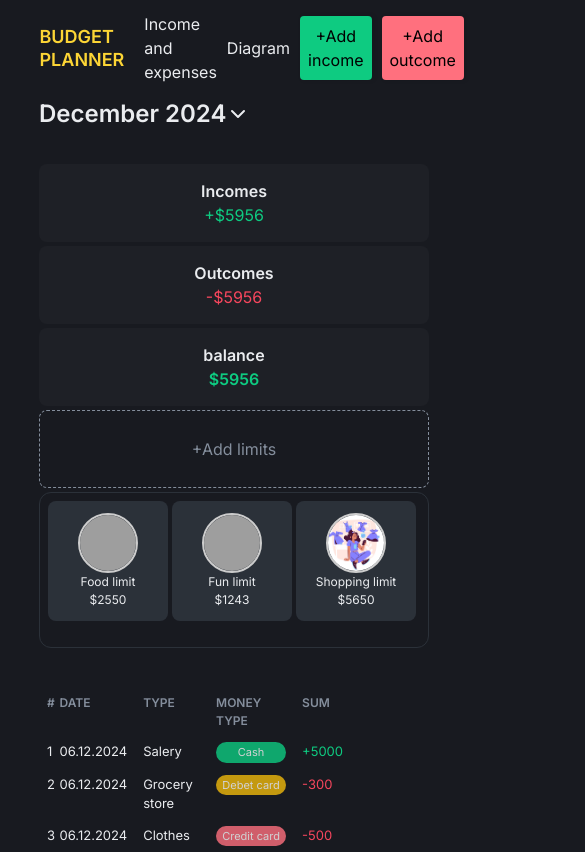
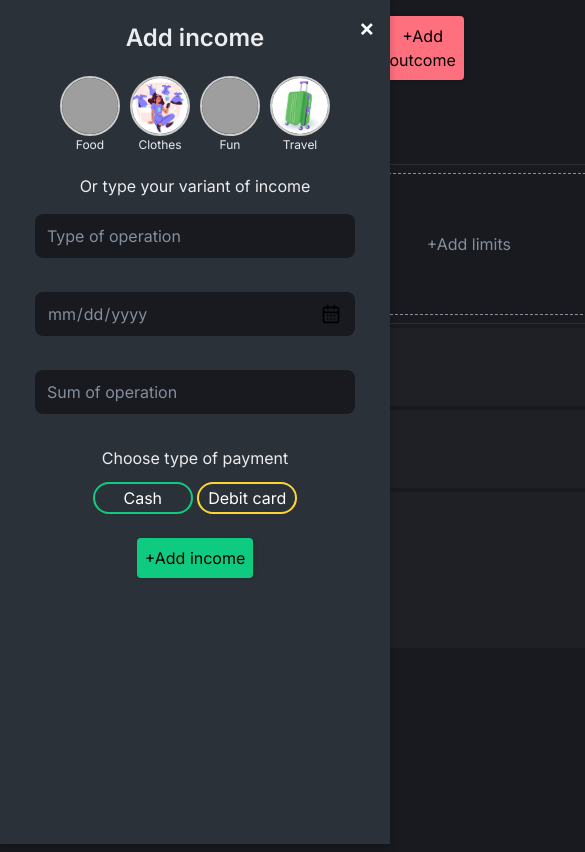
Before and after one commit to juliachaush/Interactive-budget-planner, a website built with webpack: page src/index.html in a window 390 px wide. Both pictures are taken after a click on the button "+Add income". Shown: the top 852 px of the page, 585 px wide, since content can reach past the window. Built offline with nearby package versions, Linux system fonts and the light colour scheme; grey boxes are pictures that could not be loaded; files whose address does not match are found by name.

Commit message:
add module for modal

```diff
--- a/src/index.html
+++ b/src/index.html
@@ -67,7 +67,7 @@
             </div>
           </div>
 
-          <button class="addlimits-button">+Add limits</button>
+
 
           <div class="limits-container">
 
@@ -96,6 +96,7 @@
     <div>Shopping limit</div>
     <div>$5650</div>
   </div>
+  <button class="addlimits-button">+Add limits</button>
 </div>
 
       </div>
@@ -143,36 +144,36 @@
         <div id="modal" class="modal ">
           <div class="modal-content">
             <span class="close-button">&times;</span>
-            <h2>Add Outcome</h2>
+            <h2 class="modal-header"></h2>
 
             <form>
               <div class="button-container">
                 <div class="button-with-text">
-                  <button class="circle-button">
+                  <button type="button" class="circle-button">
                     <img src="images/ramen.jpg" alt="Icon 1" />
                   </button>
                   <div class="button-with-text text">Food</div>
                 </div>
                 <div class="button-with-text">
-                  <button class="circle-button">
+                  <button type="button" class="circle-button">
                     <img src="images/shopping.jpg" alt="Icon 2" />
                   </button>
                   <div class="button-with-text text">Сlothes</div>
                 </div>
                 <div class="button-with-text">
-                  <button class="circle-button">
+                  <button type="button" class="circle-button">
                     <img src="images/fun.jpg" alt="Icon 3" />
                   </button>
                   <div class="button-with-text text">Fun</div>
                 </div>
                 <div class="button-with-text">
-                  <button class="circle-button">
+                  <button type="button" class="circle-button">
                     <img src="images/travel.jpg" alt="Icon 3" />
                   </button>
                   <div class="button-with-text text">Travel</div>
                 </div>
               </div>
-              <div>Or type your variant of outcome</div>
+              <div>Or type your variant of <span class="modal-text-variant"></span></div>
               <div class="input-container">
                 <div class="form-group">
                 <!-- <label for="variant-input">Type ov operation</label> -->
@@ -185,7 +186,12 @@
               </div>
               <div class="form-group">
                 <!-- <label for="date-input">Date</label> -->
-                <input type="date" id="date-input" placeholder="date" />
+                <div class="custom-date">
+
+                  <!-- <label for="date">Choose a date:</label> -->
+                  <input type="date" id="date">
+                  <span id="formatted-date"></span>
+                </div>
                 <span class="error-message">Password must be at least 6 characters.</span>
                 <!-- <label for="sum-input">Sum</label> -->
               </div>
@@ -201,11 +207,11 @@
               <div>Choose type of payment</div>
               <div class="oval-button-container">
 
-                <button class="oval-button cash">Cash</button>
-                <button class="oval-button credit-card">Credit card</button>
-                <button class="oval-button debit-card">Debit card</button>
+                <button type="button" class="oval-button cash">Cash</button>
+                <button type="button" class="oval-button credit-card ">Credit card</button>
+                <button type="button" class="oval-button debit-card">Debit card</button>
               </div>
-              <button class="primary-button income-button">+Add income</button>
+              <button type="submit"class="primary-button income-button">+Add income</button>
             </form>
           </div>
         </div>
--- a/src/index.js
+++ /dev/null
@@ -1,19 +0,0 @@
-import "./styles/reset.css";
-
-import "./styles/main.css";
-
-import "./styles/variables.css";
-
-console.log("Webpack працюєrrr!");
-
-const closeButton = document.querySelector(".close-button");
-const modalOutcome = document.getElementById("modal");
-const addOutcomeButton = document.querySelector(".outcome-button");
-
-closeButton.addEventListener("click", () => {
-  modalOutcome.style.display = "none";
-});
-
-addOutcomeButton.addEventListener("click", () => {
-  modalOutcome.style.display = "flex";
-});
--- /dev/null
+++ b/src/scripts/index.js
@@ -0,0 +1,51 @@
+import "../styles/reset.css";
+import "../styles/main.css";
+import "../styles/variables.css";
+import { openModal, closeModal, initializeModal } from "./modal.js";
+
+/* BUTTONS*/
+const buttonCreditCard = document.querySelector(".credit-card");
+const buttonCash = document.querySelector(".cash");
+const buttonDebitCard = document.querySelector(".debit-card");
+
+document.addEventListener("DOMContentLoaded", () => {
+  initializeModal();
+
+  const addIncomeButton = document.querySelector(".income-button");
+  const addOutcomeButton = document.querySelector(".outcome-button");
+
+  addIncomeButton.addEventListener("click", () => {
+    openModal("Add income", "income", false);
+  });
+
+  addOutcomeButton.addEventListener("click", () => {
+    openModal("Add outcome", "outcome", true);
+  });
+});
+
+const ovalButtons = [buttonDebitCard, buttonCash, buttonCreditCard];
+
+function resetButtonStyles() {
+  ovalButtons.forEach((button) => {
+    button.style.backgroundColor = "transparent";
+    button.style.color = "var(--color-textWhite)";
+  });
+}
+
+buttonDebitCard.addEventListener("click", () => {
+  resetButtonStyles();
+  buttonDebitCard.style.backgroundColor = "var(--color-primary)";
+  buttonDebitCard.style.color = "var(--color-bg)";
+});
+
+buttonCash.addEventListener("click", () => {
+  resetButtonStyles();
+  buttonCash.style.backgroundColor = "var(--color-textBuy)";
+  buttonCash.style.color = "var(--color-bg)";
+});
+
+buttonCreditCard.addEventListener("click", () => {
+  resetButtonStyles();
+  buttonCreditCard.style.backgroundColor = "var(--color-sellHover)";
+  buttonCreditCard.style.color = "var(--color-bg)";
+});
--- /dev/null
+++ b/src/scripts/modal.js
@@ -0,0 +1,34 @@
+const modal = document.getElementById("modal");
+const modalHeader = document.querySelector(".modal-header");
+const modalTextVariant = document.querySelector(".modal-text-variant");
+const modalContentContainer = document.querySelector(".modal-content");
+const closeButton = document.querySelector(".close-button");
+
+export function openModal(headerText, textVariant, isCreditCardVisible = true) {
+  modal.style.display = "flex";
+  modalHeader.innerText = headerText;
+  modalTextVariant.innerText = textVariant;
+
+  const buttonCreditCard = document.querySelector(".credit-card");
+  buttonCreditCard.style.display = isCreditCardVisible ? "inline" : "none";
+}
+
+export function closeModal() {
+  modal.style.display = "none";
+}
+
+export function initializeModal() {
+  modalContentContainer.addEventListener("click", (event) => {
+    event.stopPropagation();
+  });
+
+  modal.addEventListener("click", (event) => {
+    if (event.target === modal) {
+      closeModal();
+    }
+  });
+
+  closeButton.addEventListener("click", () => {
+    closeModal();
+  });
+}
--- a/src/styles/main.css
+++ b/src/styles/main.css
@@ -26,46 +26,6 @@ header p {
   width: 200px;
   line-height: var(--c-line-height-heading);
 }
-
-/* .container-sidebar {
-  display: flex;
-  padding-top: 32px;
-} */
-/* Sidebar */
-/* .sidebar {
-  width: 17rem;
-  height: 100vh;
-  box-shadow: 2px 0 5px rgba(0, 0, 0, 0.1);
-}
-
-.sidebar-header {
-  width: 100%;
-  background-color: var(--color-CardBg);
-  padding: 12px;
-}
-
-.menu-wrap {
-  display: flex;
-  flex-direction: column;
-  padding-top: 12px;
-}
-
-.sidebar a {
-  color: var(--color-textPrimary);
-  font-size: 16px;
-
-  padding: 16px;
-}
-.sidebar-menu-item {
-  padding: 12px;
-}
-
-.sidebar a:hover {
-  color: var(--color-gradientBrand);
-  background-color: var(--color-selectedBg);
-  cursor: pointer;
-  width: 100%;
-} */
 
 /* Cards container */
 .container {
@@ -147,6 +107,8 @@ header p {
   padding: 8px;
   grid-column-start: 3;
   grid-column-end: 4;
+  grid-row-start: 1;
+  grid-row-end: 3;
   display: flex;
 }
 
@@ -159,8 +121,7 @@ header p {
   align-items: center;
   text-align: center;
   font-size: 14px;
-  width: 120px;
-  height: 120px;
+  width: 170px;
   border-radius: 8px;
   margin-right: 4px;
 }
@@ -317,7 +278,11 @@ input {
   padding: 12px;
   border-radius: 8px;
   background-color: var(--color-bg);
-  color: #fff;
+  color: var(--color-textThird);
+}
+
+input::placeholder {
+  color: var(--color-textThird);
 }
 
 input:focus {
@@ -338,6 +303,29 @@ input:focus {
   text-align: left;
 }
 
+/* Custom-date-picker */
+.custom-date input[type="date"] {
+  appearance: none;
+  -webkit-appearance: none;
+  -moz-appearance: none;
+  font-size: 16px;
+  cursor: pointer;
+}
+
+.custom-date input[type="date"]::-webkit-calendar-picker-indicator {
+  background: url("/src/assets/icons/calendar.svg") no-repeat center center;
+  background-size: 20px 20px;
+  width: 20px;
+  height: 20px;
+  border: none;
+  cursor: pointer;
+}
+
+.custom-date input[type="date"]:hover::-webkit-calendar-picker-indicator {
+  opacity: 1;
+}
+
+/*ERROR MESSAGE*/
 .error-message {
   font-size: 14px;
   color: #dc3545;
@@ -395,7 +383,7 @@ input:focus {
   font-size: 16px;
   background-color: transparent;
   border: 2px solid #ccc;
-  color: #fff;
+  color: var(--color-textWhite);
   border-radius: 32px;
   cursor: pointer;
   transition: transform 0.3s ease, box-shadow 0.3s ease;
@@ -412,20 +400,20 @@ input:focus {
 
 .cash {
   border-color: var(--color-textBuy);
-  color: var(--color-textBuy);
+  /* color: var(--color-textWhite); */
 }
 .credit-card {
   border-color: var(--color-sellHover);
-  color: var(--color-sellHover);
+  /* color: var(--color-textWhite); */
 }
 .debit-card {
   border-color: var(--color-primary);
-  color: var(--color-primary);
+  /* color: var(--color-textWhite); */
 }
 
 @media (max-width: 768px) {
   .table .header {
-    font-size: 12px;
+    font-size: 10px;
   }
   .table-cell {
     padding: 6px 8px;
@@ -470,8 +458,6 @@ input:focus {
     padding: 2px;
 
     font-size: 12px;
-    width: 120px;
-    height: 120px;
   }
 
   .modal-content {
--- a/webpack.config.js
+++ b/webpack.config.js
@@ -3,7 +3,7 @@ const HtmlWebpackPlugin = require("html-webpack-plugin");
 const CopyPlugin = require("copy-webpack-plugin");
 
 module.exports = {
-  entry: "./src/index.js",
+  entry: "./src/scripts/index.js",
   output: {
     filename: "bundle.js",
     path: path.resolve(__dirname, "dist"),
```
Also changed, not shown: src/assets/icons/calendar.svg (added), src/scripts/components/button.js (added).
